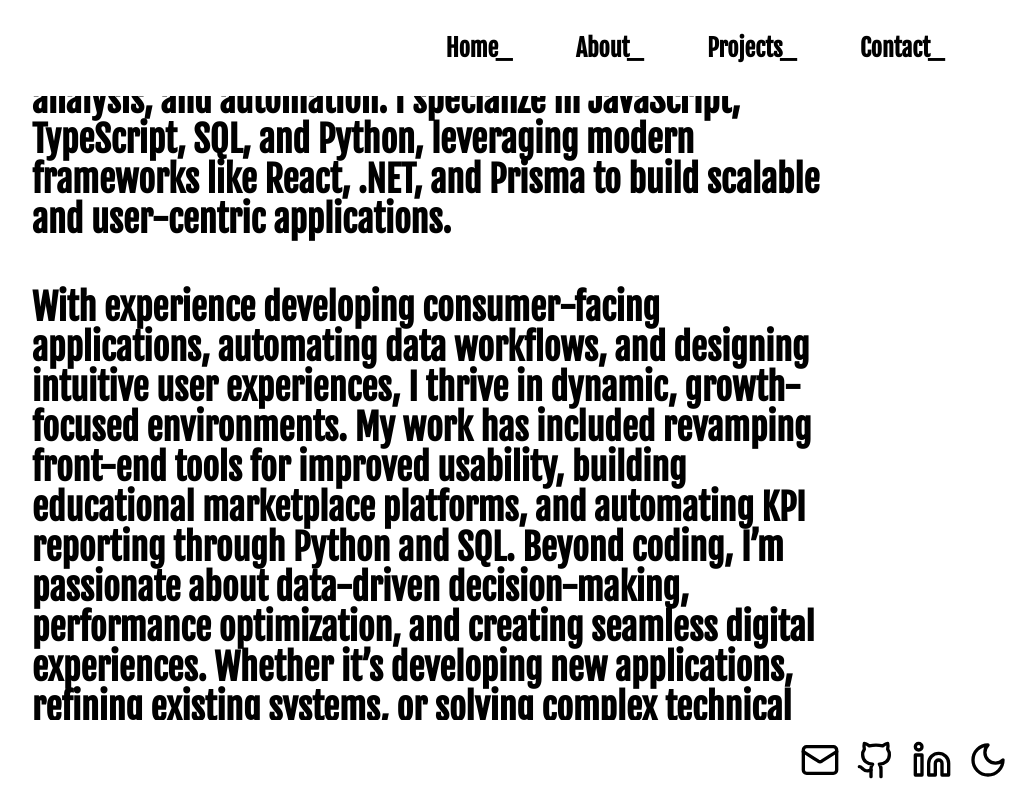
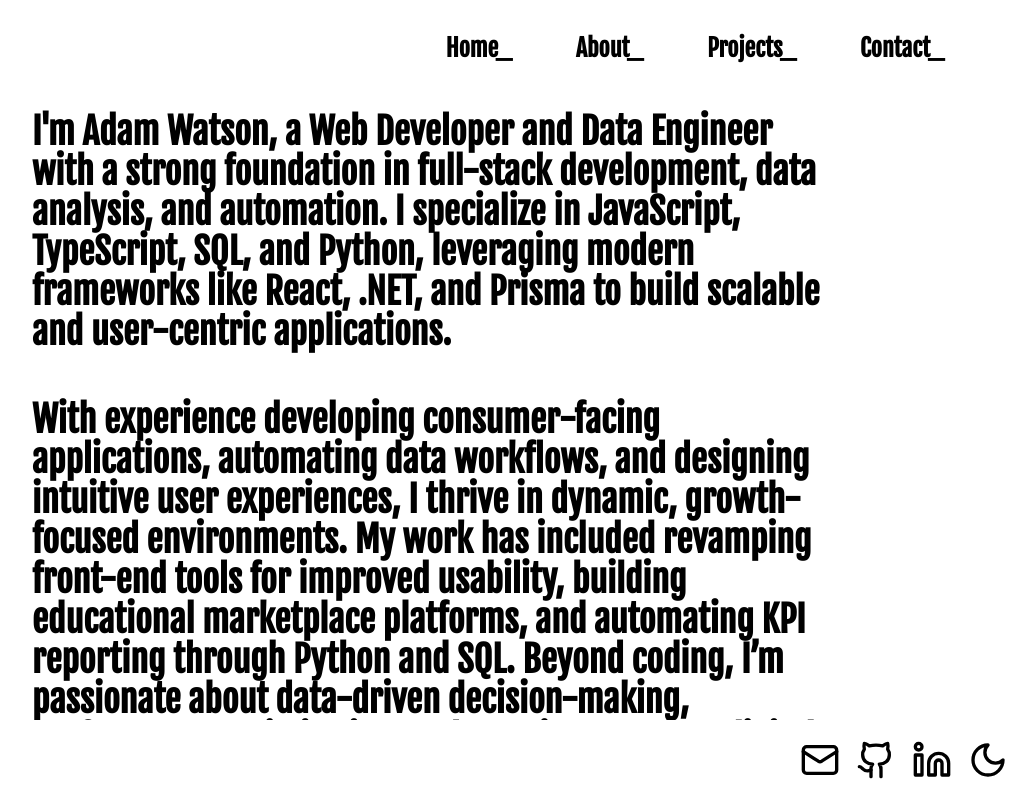
Before and after one commit to adamwatsondev/portfolio, a Next.js app: page /about in a window 1280 px wide. Shown: the top 798 px of the page, without its empty margins (208-1244 px from the left). Built offline with nearby package versions, Linux system fonts and the light colour scheme.

Commit message:
about padding

```diff
--- a/app/about/page.tsx
+++ b/app/about/page.tsx
@@ -4,7 +4,7 @@
 
 export default function About() {
   return (
-    <div className="grid grid-cols-2 h-screen px-4 md:px-10 lg:px-20">
+    <div className="grid grid-cols-2 h-screen px-4 md:px-10 lg:px-20 mt-28">
       <motion.div
         initial={{ opacity: 0, y: 50 }}
         whileInView={{ opacity: 1, y: 0 }}
```
